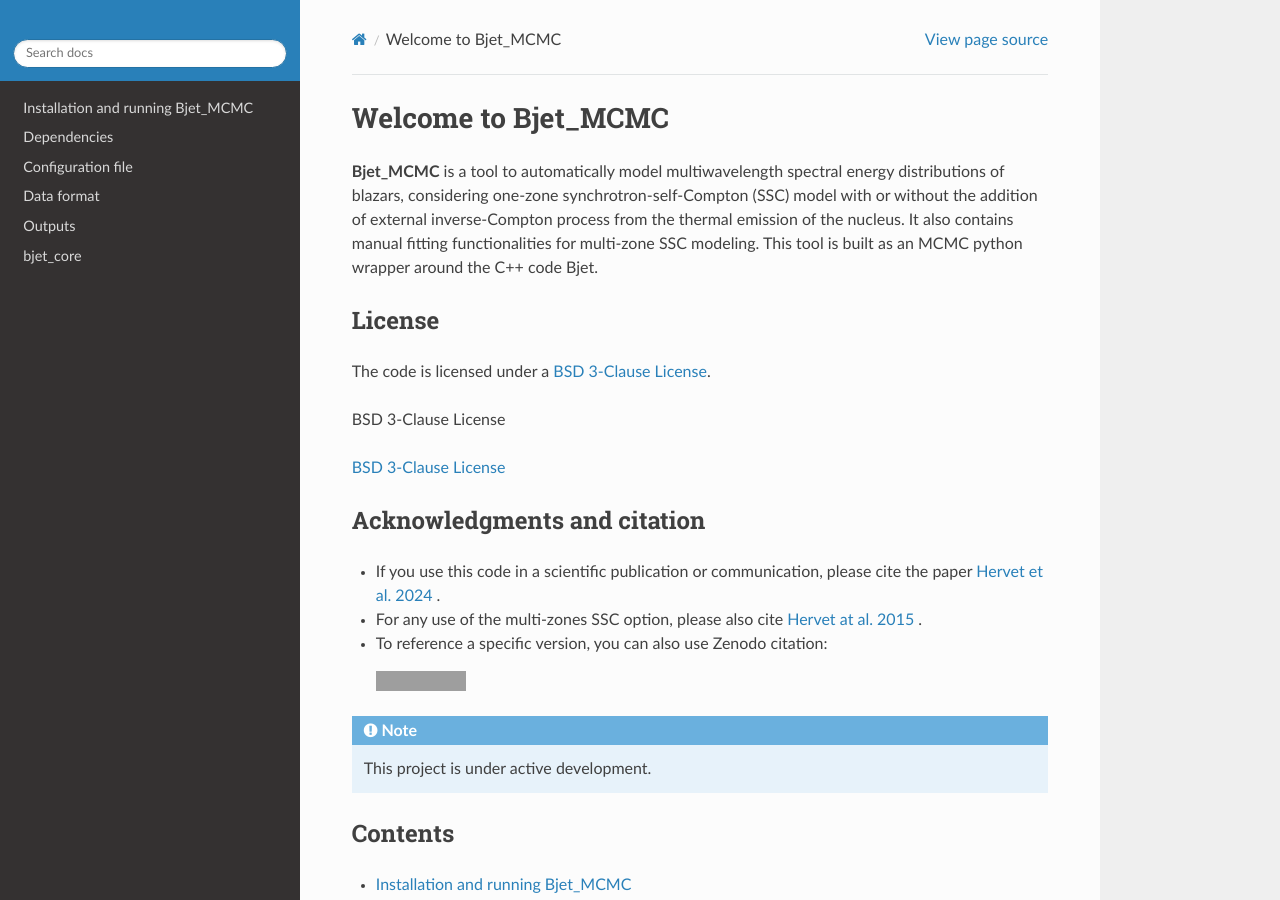
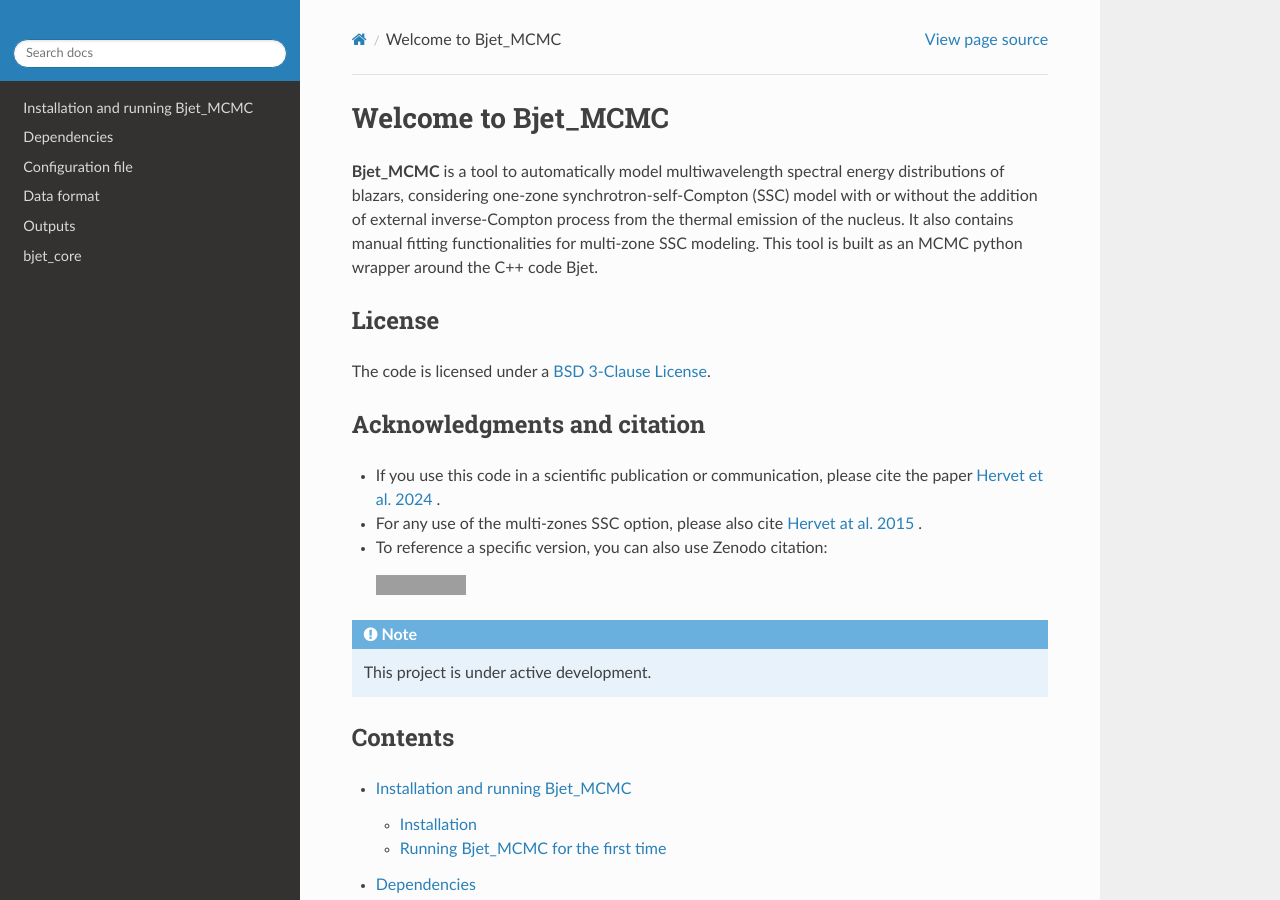
Before and after one commit to Ohervet/Bjet_MCMC, a Sphinx documentation site: the page built from docs/source/index.rst, in a window 1280 px wide and 900 px high. Built offline with Sphinx 7.4.7 and the Read the Docs theme 2.0.0, drawn with Linux system fonts in a browser that asks for light colours; grey boxes are pictures that could not be loaded.

Commit message:
Update index.rst

```diff
--- a/docs/source/index.rst
+++ b/docs/source/index.rst
@@ -8,9 +8,6 @@ License
 -------
 The code is licensed under a :doc:`BSD 3-Clause License <License>`.
 
-:ref:`BSD 3-Clause License`
-
-:doc:`License`
 
 Acknowledgments and citation
 -------
```
